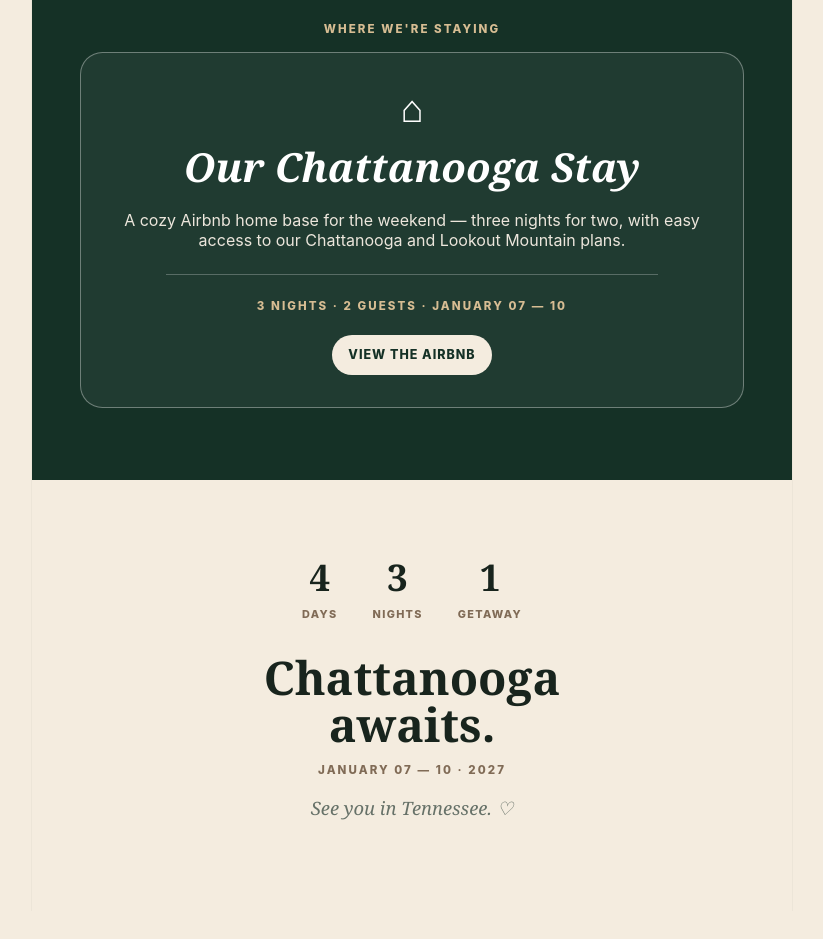
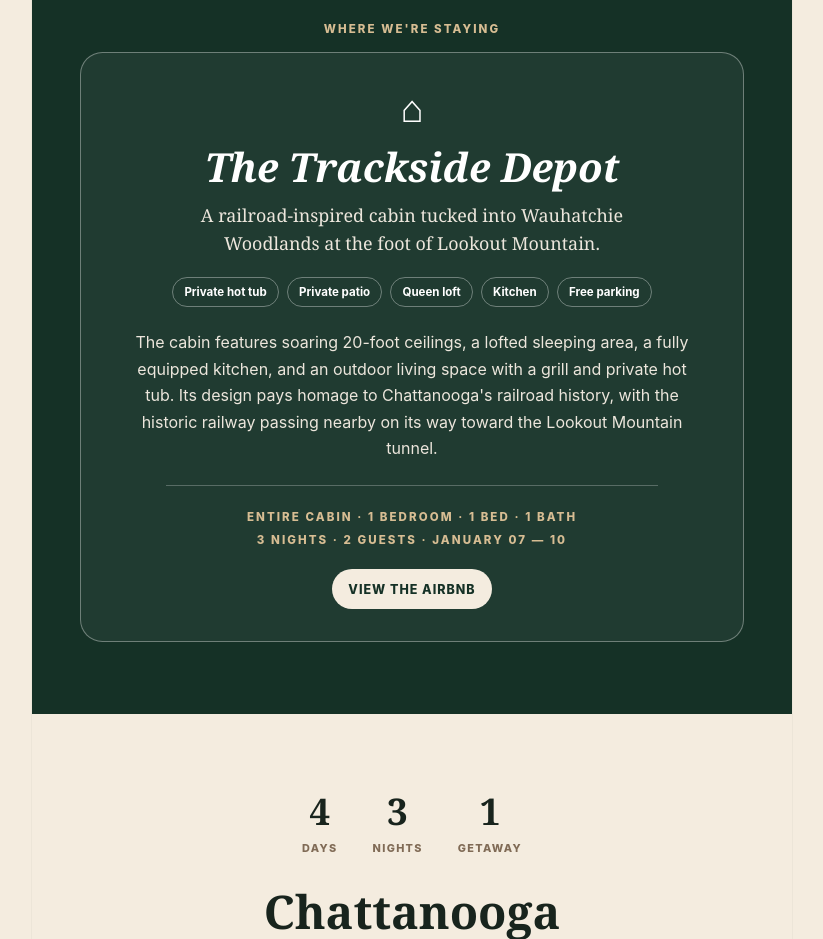
Before and after one commit to JessJackson0009/chattanooga-trip, a plain HTML site: page index.html in a window 1280 px wide. Shown: the part 5660-6599 px from the top of the page, without its empty margins (228-1051 px from the left). Before the commit the page ends 6571 px from the top, so only its background shows below. Drawn offline with Linux system fonts and the light colour scheme.

Commit message:
Add Trackside Depot cabin details

```diff
--- a/index.html
+++ b/index.html
@@ -120,10 +120,19 @@
 <div class="eyebrow" style="color:#d7bd93">Where we're staying</div>
 <div class="stay-card">
 <div style="font-size:2.4rem">⌂</div>
-<h2 class="serif">Our Chattanooga Stay</h2>
-<p>A cozy Airbnb home base for the weekend — three nights for two, with easy access to our Chattanooga and Lookout Mountain plans.</p>
+<h2 class="serif">The Trackside Depot</h2>
+<p style="font-family:Georgia,serif;font-size:1.12rem;line-height:1.55;margin:.4rem auto 1.2rem;max-width:520px">A railroad-inspired cabin tucked into Wauhatchie Woodlands at the foot of Lookout Mountain.</p>
+<div style="display:flex;flex-wrap:wrap;justify-content:center;gap:.5rem;margin:1.1rem 0 1.4rem">
+<span class="chip">Private hot tub</span>
+<span class="chip">Private patio</span>
+<span class="chip">Queen loft</span>
+<span class="chip">Kitchen</span>
+<span class="chip">Free parking</span>
+</div>
+<p style="line-height:1.65;color:#ece6dc;max-width:560px;margin:0 auto">The cabin features soaring 20-foot ceilings, a lofted sleeping area, a fully equipped kitchen, and an outdoor living space with a grill and private hot tub. Its design pays homage to Chattanooga's railroad history, with the historic railway passing nearby on its way toward the Lookout Mountain tunnel.</p>
 <div style="height:1px;background:rgba(255,255,255,.25);margin:1.5rem auto;width:78%"></div>
-<div class="eyebrow" style="color:#d7bd93">3 nights · 2 guests · January 07 — 10</div>
+<div class="eyebrow" style="color:#d7bd93">Entire cabin · 1 bedroom · 1 bed · 1 bath</div>
+<div class="eyebrow" style="color:#d7bd93;margin-top:.55rem">3 nights · 2 guests · January 07 — 10</div>
 <a href="https://www.airbnb.com/rooms/869581276990424772?adults=2&children=0&infants=0&pets=0&check_in=2027-01-07&check_out=2027-01-10" target="_blank" rel="noopener" style="display:inline-block;margin-top:1.35rem;background:#f4ecdf;color:#153126;text-decoration:none;font-weight:800;font-size:.78rem;letter-spacing:.08em;padding:.8rem 1rem;border-radius:999px">VIEW THE AIRBNB</a>
 </div>
 </section>
```
